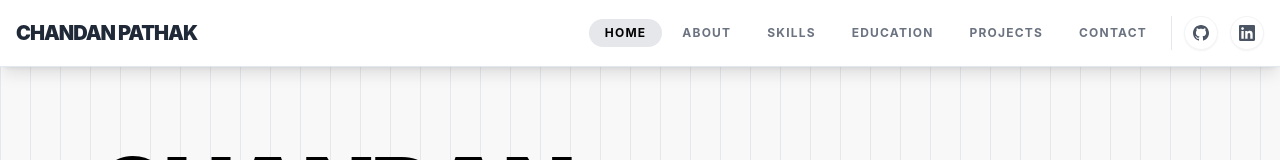
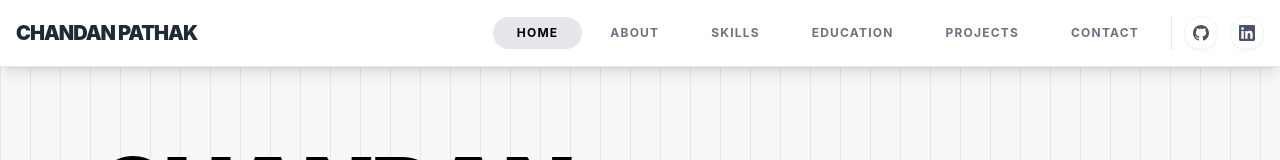
Before and after one commit to chandan2909/portfolio, a React (Vite) app: page / in a window 1280 px wide. Shown: the top 160 px of the page. Built offline with nearby package versions, Linux system fonts and the light colour scheme.

Commit message:
style: increase navlink horizontal padding

```diff
--- a/src/components/Navbar.jsx
+++ b/src/components/Navbar.jsx
@@ -81,7 +81,7 @@ const Navbar = () => {
                             {navLinks.map((link) => (
                                 <li key={link.name}>
                                     <a
-                                        className={`block px-4 py-1.5 rounded-full text-xs font-bold uppercase tracking-widest transition-all duration-300 ${activeSection === link.href.substring(1)
+                                        className={`block px-6 py-2 rounded-full text-xs font-bold uppercase tracking-widest transition-all duration-300 ${activeSection === link.href.substring(1)
                                             ? 'bg-gray-200 text-black'
                                             : 'text-gray-500 hover:bg-gray-100 hover:text-black'
                                             }`}
```
